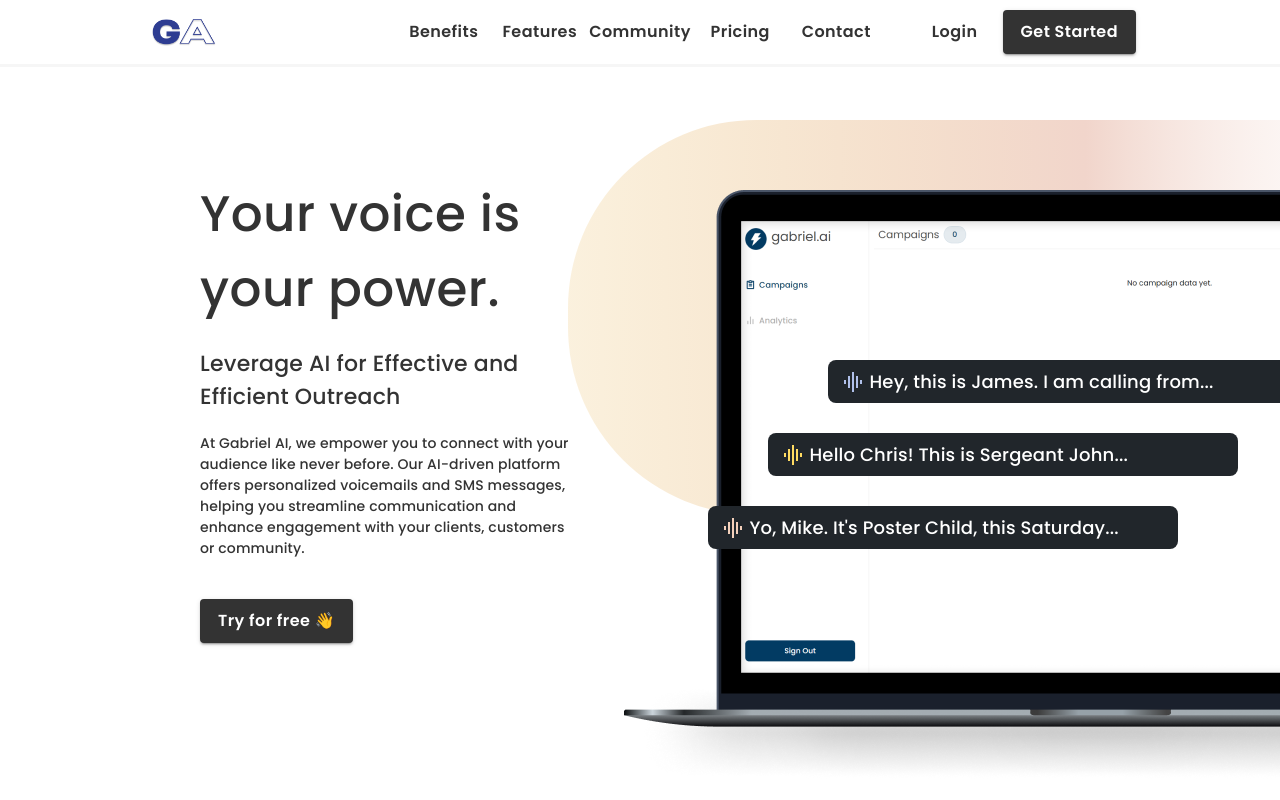
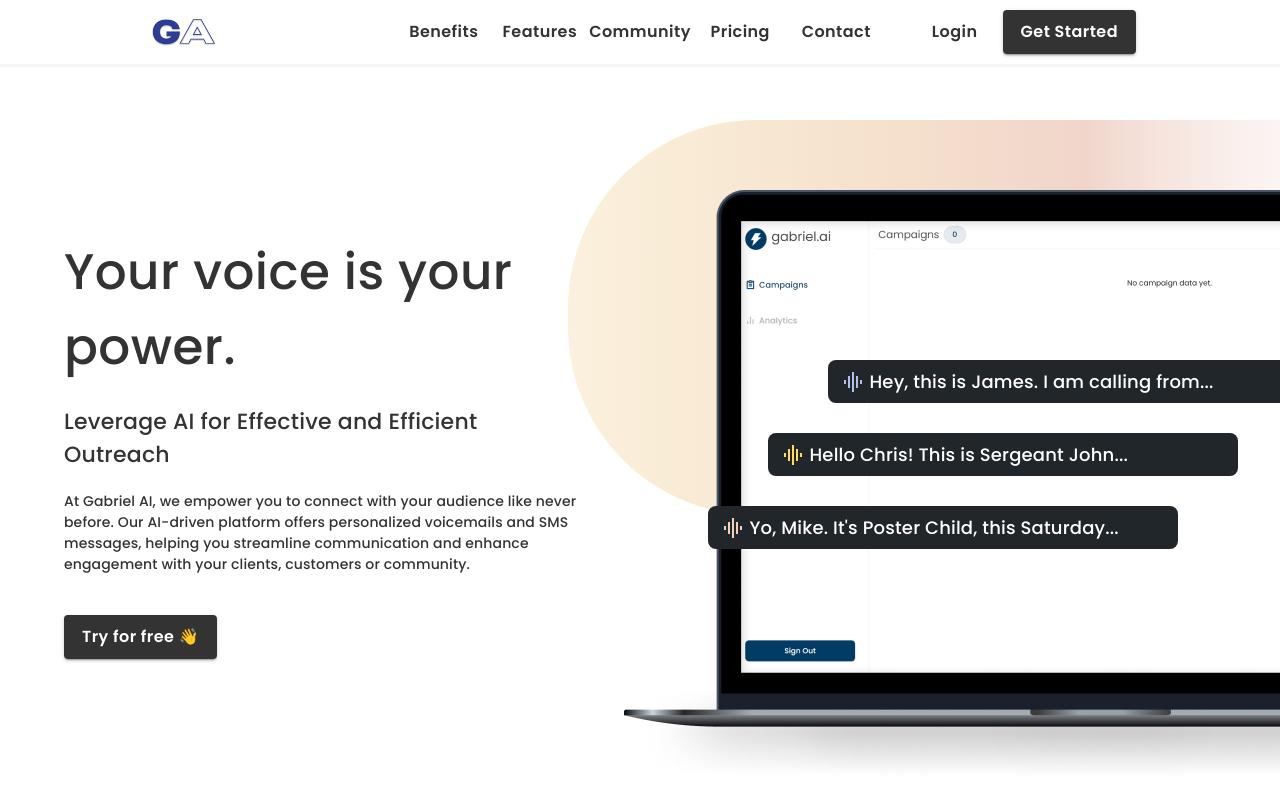
Before and after one commit to Zhyzhang1998/landingpageOld, a React (Create React App) app: page / in a window 1280 px wide. Shown: the top 800 px of the page. Built offline with nearby package versions, Linux system fonts and the light colour scheme.

Commit message:
update: all pages

```diff
--- a/src/components/Herosection.jsx
+++ b/src/components/Herosection.jsx
@@ -4,7 +4,7 @@
 import styles from './Styles';
 import backgroundUrl from '../assets/background.png';
 import { H1Typography, H3Typography, Body1Typography } from './Fonts';
-import { styled } from '@mui/material';
+import { Container, styled } from '@mui/material';
 import Typography from '@mui/material/Typography';
 import GraphicEqIcon from '@mui/icons-material/GraphicEq';
 
@@ -18,8 +18,9 @@
   });
 
  return (
-  <Box sx={{display: 'grid', gridTemplateColumns: '1fr 1fr', gridGap:'15px', height: '800px'}}>
-    <Box sx={{gridColumn: 1, paddingTop: '110px', paddingLeft: '200px'}} >
+  <Container id='HeroSection' sx={{paddingLeft: '120px', paddingRight: '120px', paddingTop:'128px', paddingBottom: '64px'}}>
+    <Box sx={{display: 'grid', gridTemplateColumns: '1fr 1fr', gridGap:'15px', height: '600px'}}>
+      <Box sx={{gridColumn: 1, paddingTop: '40px'}} >
         <H1Typography sx={{paddingBottom: '20px'}}>
           Your voice is your power.
         </H1Typography>
@@ -77,6 +78,7 @@
         </Box>
       </Box>
     </Box>
+  </Container>
  );
 };
 
```
Also changed, not shown: src/assets/background.png, src/components/ContactForm.jsx (renamed from src/Component/ContactForm.jsx), src/components/Footer.jsx (renamed from src/Component/Footer.jsx), src/components/Ourprice.jsx (renamed from src/Component/Ourprice.jsx), src/components/WhyUs.jsx (renamed from src/Component/WhyUs.jsx). Lines whose indentation alone changed are shown as unchanged.
